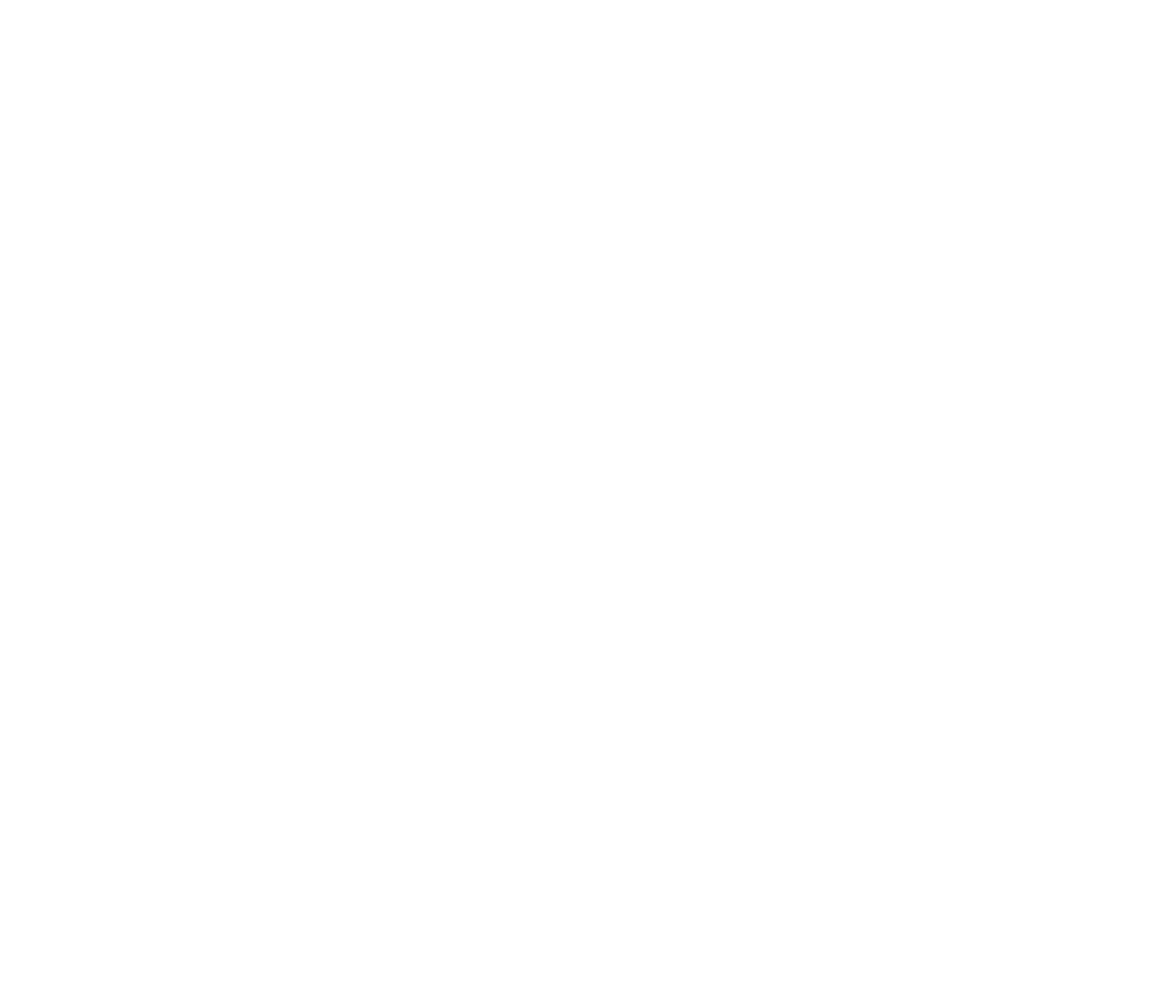
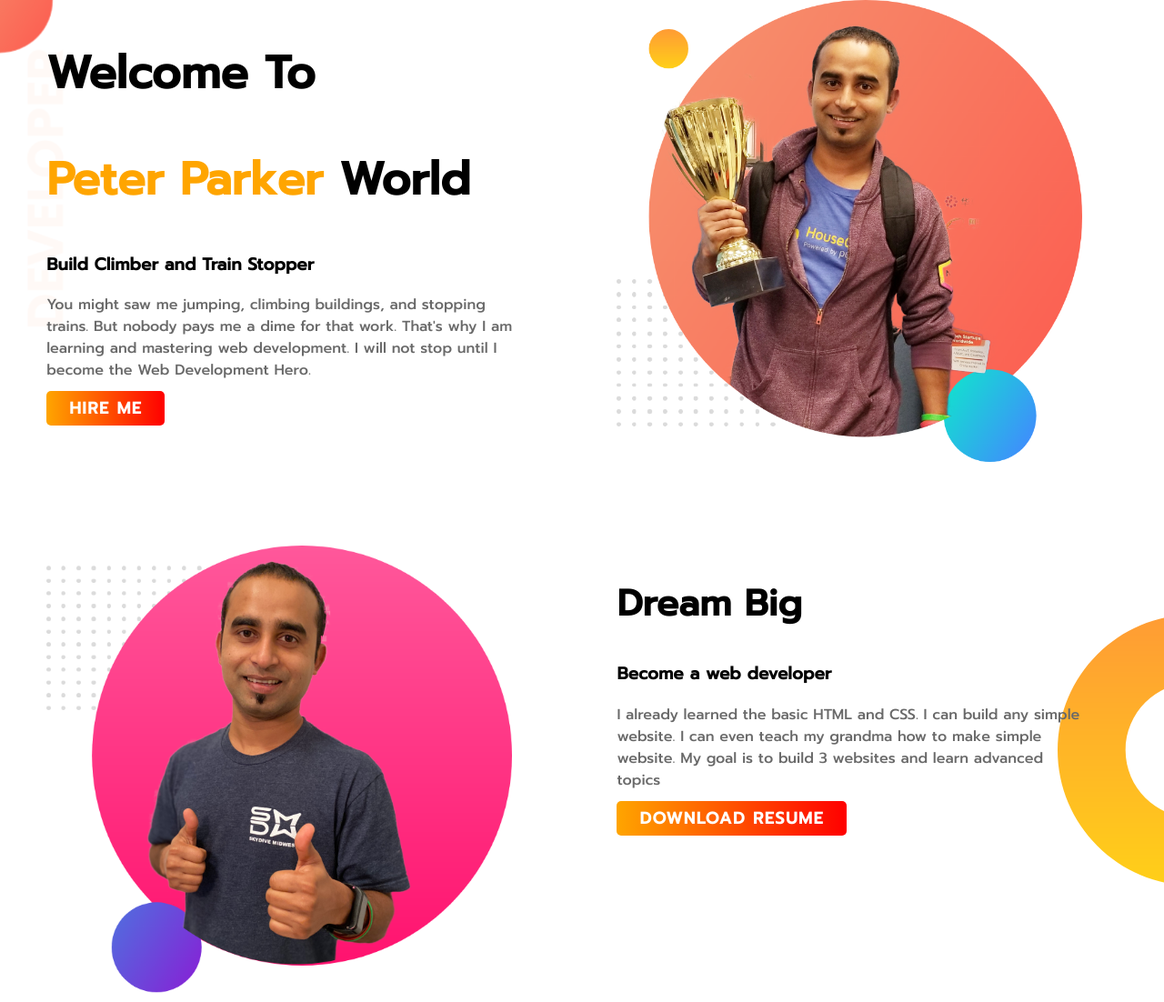
Before and after one commit to MdSakibAhmed/personal-portfolio, a plain HTML site: page index.html in a window 1280 px wide. Shown: the top 1102 px of the page at 91% size. Before the commit the page ends 800 px from the top, so only its background shows below. Drawn offline with Linux system fonts and the light colour scheme.

Commit message:
style added

```diff
--- a/index.html
+++ b/index.html
@@ -4,9 +4,57 @@
 <head>
     <meta charset="UTF-8">
     <meta name="viewport" content="width=device-width, initial-scale=1.0">
-    <title>Document</title>
+    <link rel="stylesheet" href="main.css">
+    <link rel="preconnect" href="https://fonts.gstatic.com">
+    <link href="https://fonts.googleapis.com/css2?family=Prompt:wght@500&display=swap" rel="stylesheet">
+    <title>SAKIB AHMED</title>
 </head>
 <body>
+    <section class="top-banner">
+    <div class="left-side container">
 
+        <h1>Welcome To</h1>
+        <h1> <span class="orange-text">Peter Parker</span> World</h1>
+        <h3>Build Climber and Train Stopper</h3>
+        <p>You might saw me jumping, climbing buildings, and stopping trains. But nobody pays me a dime for that work. That's why I am learning and mastering web development. I will not stop until I become the Web Development Hero.</p>
+        <a class="button-link" href="https://sakibahmad.me" target="_blank">HIRE ME</a>
+    </div>
+    <div class="right-side container">
+        <img src="images/jhankar.png" alt="">
+
+    </div>
+</section>
+<section class="dream-area">
+
+    <div class="left-side container">
+        <img src="images/jhankar2.png" alt="">
+
+
+    </div>
+    <div class="right-side container">
+        <h2>Dream Big</h2>
+        <h3>Become a web developer</h3>
+        <p>I already learned the basic HTML and CSS. I can build any simple website. I can even teach my grandma how to make simple website. My goal is to build 3 websites and learn advanced topics</p>
+        <a class="button-link" target="_blank" href="#">DOWNLOAD RESUME</a>
+
+    </div>
+
+</section>
+<section class="expreance-area">
+    <div class="left-side container" >
+        <h2>Full Stack Web Developer</h2>
+        <h3 class="orange-text">2021-Present | Pro Level Developer</h3>
+        <p>I am the master of HTML, CSS and Javascript. I know everything needed to make a website function, efficient. I didn't stop with the web. I went beyond with most popular Javascript framework called Vue JS. I even know the deployment, server and security. I will give you 100% web solution.</p>
+
+    </div>
+
+    <div class="right-side container">
+        <h2>Baby Web Developer</h2>
+        <h3 class="orange-text">2020-2021 | Programming Hero Learner</h3>
+        <p>They didn't offer me a job. But I made myself as a remove web developer. I made their website and showed it to them. They liked it. And uploaded the content. It was fun working at Programming Hero.</p>
+
+    </div>
+
+</section>
 </body>
 </html>
--- a/main.css
+++ b/main.css
@@ -0,0 +1,59 @@
+body{
+    margin:0;
+    font-family: 'Prompt',
+    sans-serif;
+
+}
+
+section{
+    height: 450px;
+}
+
+.container{
+    width:40%;
+    margin:0px 5% 0 4%;
+    float:left;
+
+}
+ img{
+ width:100%;
+}
+
+h1{
+    font-size:50px;
+}
+h2{
+    font-size:40px;
+}
+p{
+    color:dimgray;
+}
+
+.orange-text{
+    color:orange;
+}
+
+.button-link{
+    text-decoration:none;
+    background-image:linear-gradient( 90deg, #ffa500,red);
+    font-size:18px;
+    padding:5px 25px;
+    color:white;
+    font-weight: 700;
+    letter-spacing: 1.4px;
+    border-radius: 5px;
+}
+
+.top-banner{
+    background-image:url(images/top-banner.png);
+    background-repeat: no-repeat;
+    padding-bottom: 150px;
+}
+.dream-area{
+    background-image: url(images/dream-bg.png);
+    background-repeat: no-repeat;
+    background-position: right;
+    margin-bottom:200px;
+
+
+}
```
